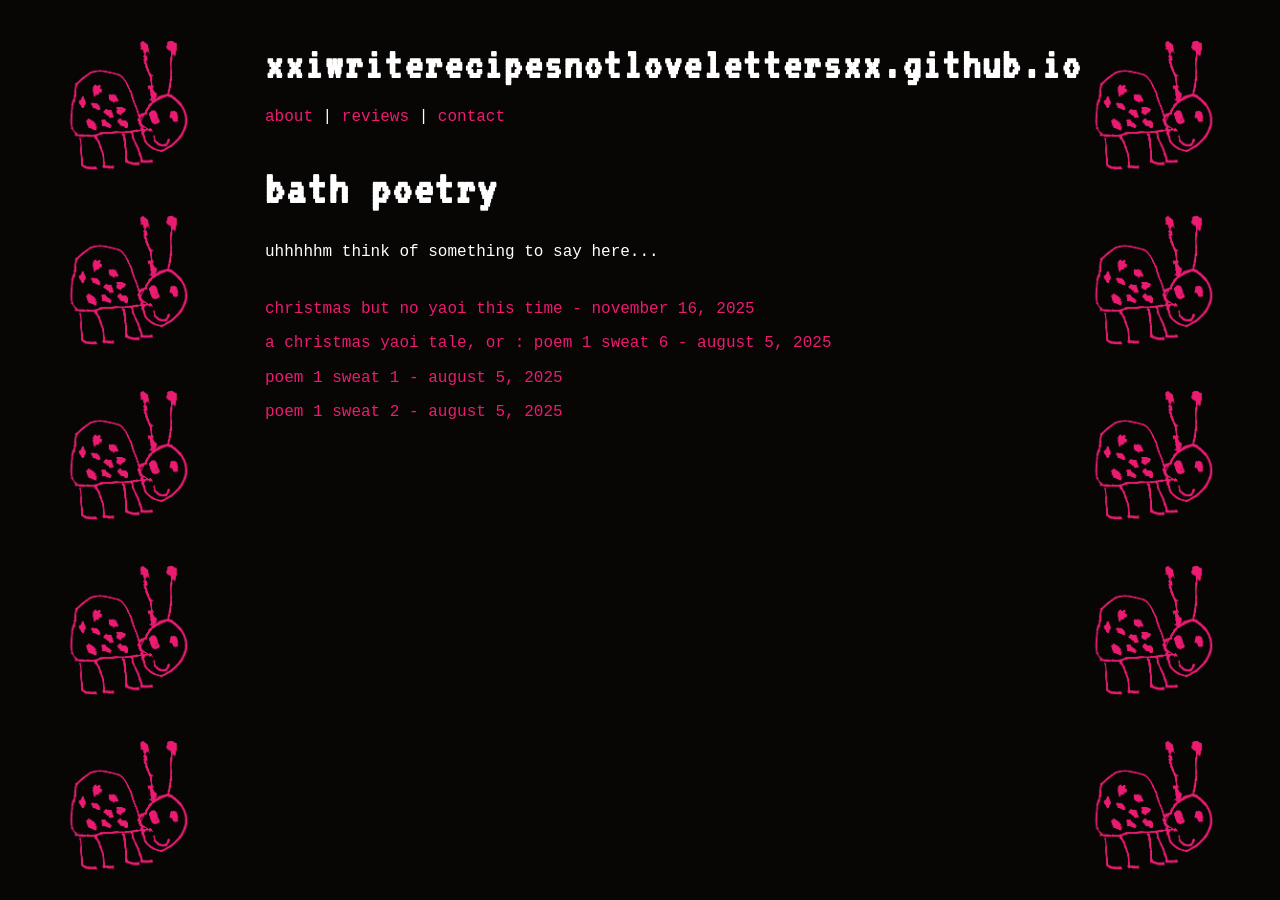
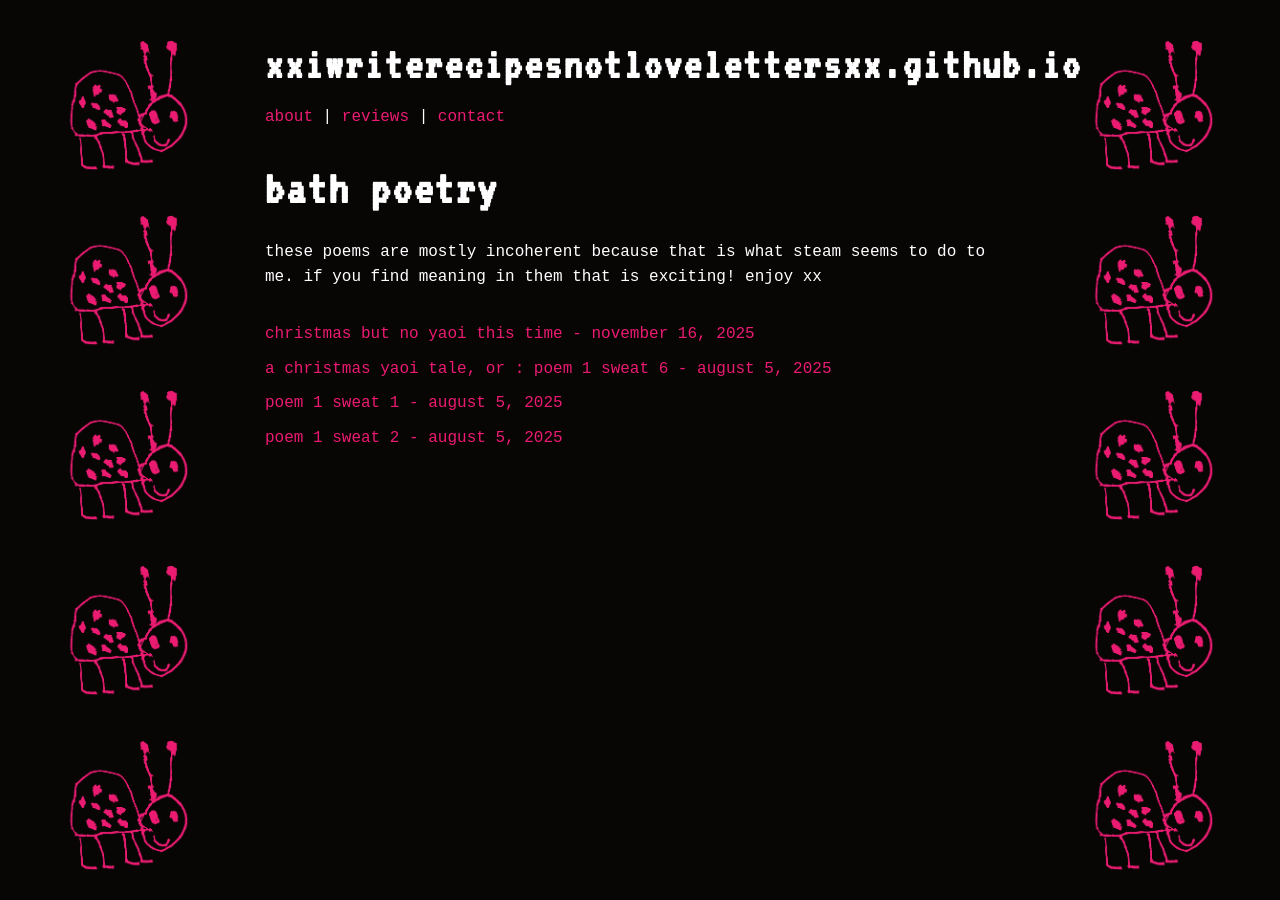
Before and after one commit to xxiwriterecipesnotlovelettersxx/xxiwriterecipesnotlovelettersxx.github.io, a Jekyll site: the page built from bath-poetry.md, in a window 1280 px wide. Built offline with Jekyll 4.4.1, drawn with Linux system fonts in a browser that asks for light colours.

Commit message:
Update bath-poetry.md

```diff
--- a/bath-poetry.md
+++ b/bath-poetry.md
@@ -4,7 +4,7 @@ title: bath poetry
 ---
 
 <h1>bath poetry</h1>
-<p>uhhhhhm think of something to say here...</p>
+<p>these poems are mostly incoherent because that is what steam seems to do to me. if you find meaning in them that is exciting! enjoy xx</p>
 <br>
 <ul class="poetry-list">
 {% assign poetry_posts = site.posts | where:"categories","poetry" | sort:"date" | reverse %}
```
